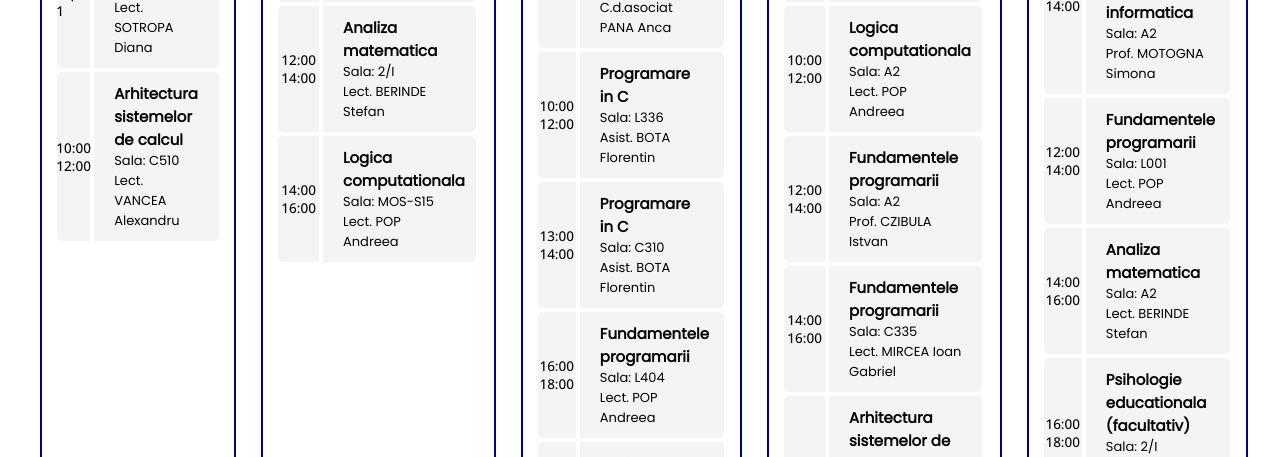
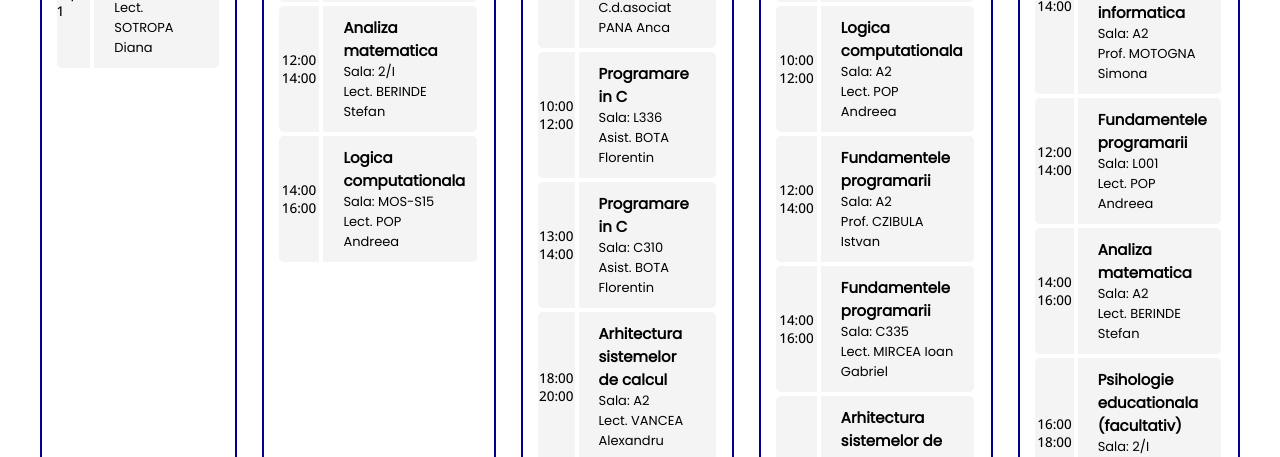
Before and after one commit to yslandrei/UBB-Schedule, a React (Create React App) app: page / in a window 1280 px wide. Shown: the part 343-800 px from the top of the page. Built offline with nearby package versions, Linux system fonts and the light colour scheme; no server answers.

Commit message:
bug fixes

```diff
--- a/src/App.js
+++ b/src/App.js
@@ -2,7 +2,6 @@ import Header from './components/Header'
 import Courses from './components/Courses'
 import Selectors from './components/Selectors'
 import {useState, useEffect} from 'react'
-import axios from 'axios'
 
 function App() {
   const [table, setTable] = useState({
@@ -26,15 +25,6 @@ function App() {
         tip: "Seminar",
         disciplina: "Arhitectura sistemelor de calcul",
         prof: "Lect. SOTROPA Diana"
-      },
-      {
-        ora: "10-12",
-        frecventa: " ",
-        sala: "C510",
-        formatie: "211/2",
-        tip: "Laborator",
-        disciplina: "Arhitectura sistemelor de calcul",
-        prof: "Lect. VANCEA Alexandru"
       }
     ],
     Marti: [
@@ -93,15 +83,6 @@ function App() {
         tip: "Curs",
         disciplina: "Programare in C",
         prof: "Asist. BOTA Florentin"
-      },
-      {
-        ora: "16-18",
-        frecventa: " ",
-        sala: "L404",
-        formatie: "211/2",
-        tip: "Laborator",
-        disciplina: "Fundamentele programarii",
-        prof: "Lect. POP Andreea"
       },
       {
         ora: "18-20",
```
